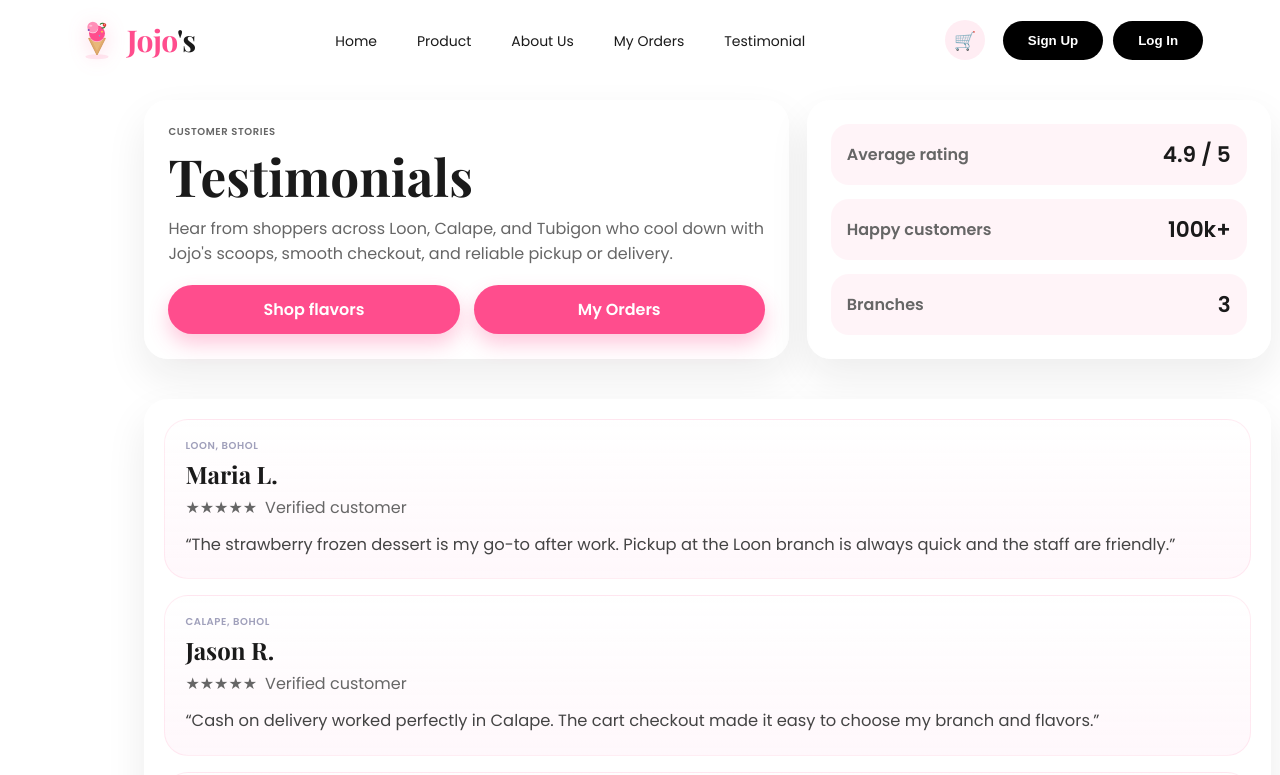
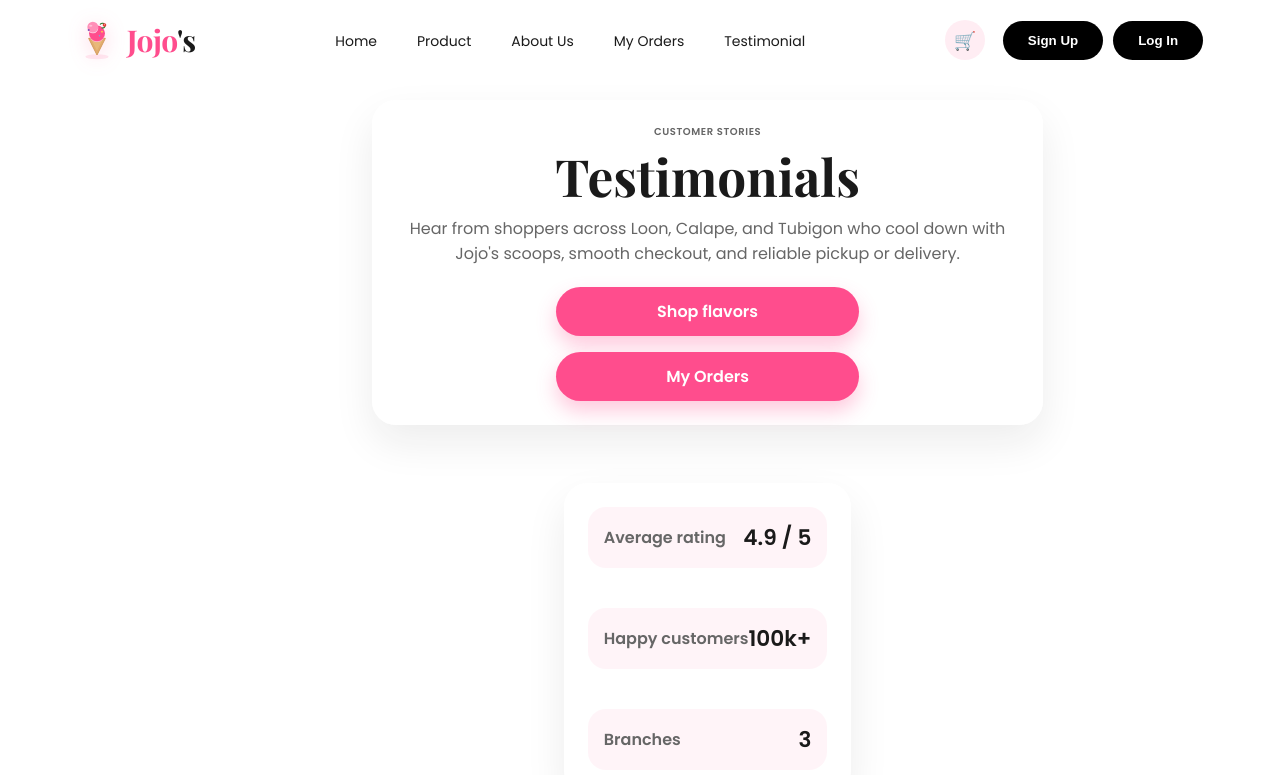
Before and after one commit to joemarcamallere-stack/jojoscoops, a React (Vite) app in the folder frontend/: page /testimonial in a window 1280 px wide. Shown: the top 775 px of the page. Built offline with nearby package versions, Linux system fonts and the light colour scheme; no server answers; the database is empty.

Commit message:
feat: restrict user header auth to user role, center testimonial layout, add realistic contact info

```diff
--- a/frontend/src/components/Footer.jsx
+++ b/frontend/src/components/Footer.jsx
@@ -48,8 +48,9 @@ export default function Footer() {
         <div className="footer-column">
           <h3>Contact</h3>
           <a href="mailto:hello@jojos.com">hello@jojos.com</a>
-          <a href="tel:+10000000000">+1 (000) 000-0000</a>
-          <a href="#">Open Daily: 10 AM - 9 PM</a>
+          <a href="tel:+639123456789">+63 (912) 345-6789</a>
+          <a href="https://maps.google.com/?q=Loon,Bohol,Philippines" target="_blank" rel="noopener noreferrer">Loon, Bohol, Philippines</a>
+          <span style={{ color: 'var(--text-light)', fontSize: '14px', marginTop: '4px' }}>Open Daily: 10 AM - 9 PM</span>
         </div>
 
         <div className="footer-column">
--- a/frontend/src/components/Header.jsx
+++ b/frontend/src/components/Header.jsx
@@ -66,6 +66,26 @@ export default function Header() {
           {/* Desktop auth buttons */}
           <div className="desktop-auth">
             {user ? (
+              profile?.role === 'admin' || profile?.role === 'staff' ? (
+                <>
+                  <button
+                    type="button"
+                    className="btn-contact"
+                    style={{ background: 'transparent', color: 'var(--primary-pink, #ff4d8d)', border: '1px solid rgba(255,77,141,0.3)' }}
+                    onClick={() => navigate(accountLink())}
+                  >
+                    Dashboard
+                  </button>
+                  <button
+                    type="button"
+                    className="btn-contact"
+                    style={{ background: '#ff4d8d', color: '#fff', border: 'none' }}
+                    onClick={handleLogout}
+                  >
+                    Log Out
+                  </button>
+                </>
+              ) : (
                 <>
                   <button
                     type="button"
@@ -84,6 +104,7 @@ export default function Header() {
                     Log Out
                   </button>
                 </>
+              )
             ) : (
               <>
                 <button
@@ -132,6 +153,20 @@ export default function Header() {
             <Link to="/testimonial" onClick={() => setMenuOpen(false)}>Testimonial</Link>
             <div className="mobile-nav-auth">
               {user ? (
+                profile?.role === 'admin' || profile?.role === 'staff' ? (
+                  <>
+                    <button type="button" className="btn-contact mobile-auth-btn"
+                      style={{ background: 'transparent', color: 'var(--primary-pink, #ff4d8d)', border: '1px solid rgba(255,77,141,0.3)' }}
+                      onClick={() => handleNav(accountLink())}>
+                      Dashboard
+                    </button>
+                    <button type="button" className="btn-contact mobile-auth-btn"
+                      style={{ background: '#ff4d8d', color: '#fff', border: 'none' }}
+                      onClick={handleLogout}>
+                      Log Out
+                    </button>
+                  </>
+                ) : (
                   <>
                     <button type="button" className="btn-contact mobile-auth-btn"
                       style={{ background: 'transparent', color: 'var(--primary-pink, #ff4d8d)', border: '1px solid rgba(255,77,141,0.3)' }}
@@ -144,6 +179,7 @@ export default function Header() {
                       Log Out
                     </button>
                   </>
+                )
               ) : (
                 <>
                   <button type="button" className="btn-contact mobile-auth-btn"
--- a/frontend/src/pages/Testimonial.jsx
+++ b/frontend/src/pages/Testimonial.jsx
@@ -24,52 +24,52 @@ const REVIEWS = [
 
 export default function Testimonial() {
   return (
-    <main className="orders-page page-shell" style={{ margin: '0 6%' }}>
-      <section className="orders-hero" style={{ margin: '24px 0 0' }}>
-        <div className="orders-hero-copy">
+    <main className="orders-page page-shell" style={{ margin: '0 6%', textAlign: 'center' }}>
+      <section className="orders-hero" style={{ margin: '24px 0 0', display: 'flex', flexDirection: 'column', alignItems: 'center' }}>
+        <div className="orders-hero-copy" style={{ display: 'flex', flexDirection: 'column', alignItems: 'center', maxWidth: '800px', margin: '0 auto' }}>
           <p className="section-kicker">Customer stories</p>
           <h1>Testimonials</h1>
           <p>
             Hear from shoppers across Loon, Calape, and Tubigon who cool down with Jojo&apos;s scoops, smooth
             checkout, and reliable pickup or delivery.
           </p>
-          <div className="orders-hero-actions" style={{ gridTemplateColumns: 'repeat(2, 1fr)' }}>
+          <div className="orders-hero-actions" style={{ display: 'flex', gap: '16px', justifyContent: 'center', flexWrap: 'wrap', marginTop: '20px' }}>
             <Link className="btn-shop" to="/products">Shop flavors</Link>
             <Link className="btn-shop orders-secondary-btn" to="/orders">My Orders</Link>
           </div>
         </div>
-        <div className="orders-hero-summary">
-          <div className="orders-metric">
+        <div className="orders-hero-summary" style={{ justifyContent: 'center', marginTop: '40px', gap: '40px' }}>
+          <div className="orders-metric" style={{ alignItems: 'center' }}>
             <span>Average rating</span>
             <strong>4.9 / 5</strong>
           </div>
-          <div className="orders-metric">
+          <div className="orders-metric" style={{ alignItems: 'center' }}>
             <span>Happy customers</span>
             <strong>100k+</strong>
           </div>
-          <div className="orders-metric">
+          <div className="orders-metric" style={{ alignItems: 'center' }}>
             <span>Branches</span>
             <strong>3</strong>
           </div>
         </div>
       </section>
 
-      <section className="orders-card" style={{ margin: '20px 0 40px' }}>
-        <div className="orders-list">
+      <section className="orders-card" style={{ margin: '40px auto', maxWidth: '900px' }}>
+        <div className="orders-list" style={{ display: 'flex', flexDirection: 'column', gap: '20px' }}>
           {REVIEWS.map((review) => (
-            <article key={review.name} className="order-card" style={{ cursor: 'default' }}>
-              <div className="order-card-preview">
-                <div className="order-card-header">
-                  <div>
+            <article key={review.name} className="order-card" style={{ cursor: 'default', textAlign: 'center' }}>
+              <div className="order-card-preview" style={{ display: 'flex', flexDirection: 'column', alignItems: 'center' }}>
+                <div className="order-card-header" style={{ display: 'flex', flexDirection: 'column', alignItems: 'center', marginBottom: '16px' }}>
+                  <div style={{ textAlign: 'center' }}>
                     <p className="section-kicker">{review.location}</p>
-                    <h3 className="order-title">{review.name}</h3>
-                    <p className="order-subtitle">
+                    <h3 className="order-title" style={{ justifyContent: 'center' }}>{review.name}</h3>
+                    <p className="order-subtitle" style={{ justifyContent: 'center' }}>
                       {'★'.repeat(review.rating)}
                       <span style={{ color: '#666', marginLeft: 8 }}>Verified customer</span>
                     </p>
                   </div>
                 </div>
-                <p style={{ color: '#444', lineHeight: 1.65, fontSize: '1.02rem' }}>&ldquo;{review.quote}&rdquo;</p>
+                <p style={{ color: '#444', lineHeight: 1.65, fontSize: '1.02rem', fontStyle: 'italic', maxWidth: '600px', margin: '0 auto' }}>&ldquo;{review.quote}&rdquo;</p>
               </div>
             </article>
           ))}
```
Lines whose indentation alone changed are shown as unchanged.
